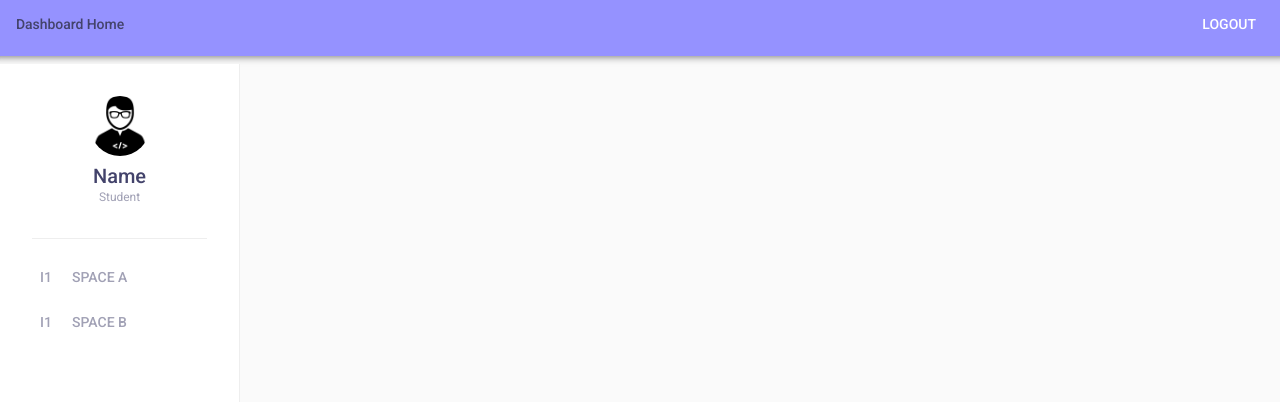
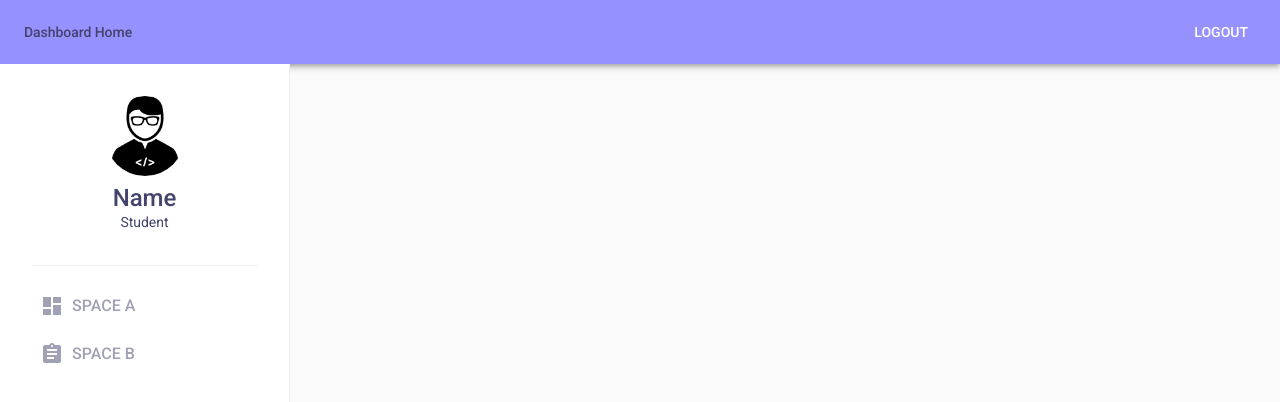
Before and after one commit to cospacesco/cospace-frontend, a React (Create React App) app: page /dashboard in a window 1280 px wide. Shown: the top 402 px of the page. Built offline with nearby package versions, Linux system fonts and the light colour scheme.

Commit message:
sidebar boilerplate done

```diff
--- a/src/components/Dashboard.js
+++ b/src/components/Dashboard.js
@@ -13,8 +13,22 @@ const useStyles = makeStyles((theme) => ({
   },
   root: {
     flexGrow: 1,
-    margin: "-8px",
+    margin: "0px",
     backgroundColor: palette.primary.light,
+  },
+  // root: {
+  //   paddingTop: 56,
+  //   height: "100%",
+  //   [theme.breakpoints.up("sm")]: {
+  //     paddingTop: 64,
+  //   },
+  // },
+  shiftContent: {
+    paddingLeft: 240,
+  },
+  content: {
+    height: "100%",
+    minHeight: "calc(100vh - 64px)",
   },
 }));
 
--- a/src/components/Sidebar.js
+++ b/src/components/Sidebar.js
@@ -11,6 +11,9 @@ import {
   Button,
 } from "@material-ui/core";
 import avatar from "../images/avatar_1.png";
+import DashboardIcon from "@material-ui/icons/Dashboard";
+import AssignmentIcon from "@material-ui/icons/Assignment";
+
 const useStyles = makeStyles((theme) => ({
   sideBar: {
     display: "flex",
@@ -32,8 +35,8 @@ const useStyles = makeStyles((theme) => ({
     minHeight: "fit-content",
   },
   avatar: {
-    width: 60,
-    height: 60,
+    width: 80,
+    height: 80,
   },
   name: {
     marginTop: theme.spacing(1),
@@ -43,7 +46,7 @@ const useStyles = makeStyles((theme) => ({
   // Below Sidebar.js css
   //
   drawer: {
-    width: 240,
+    width: 290,
     [theme.breakpoints.up("lg")]: {
       marginTop: 64,
       height: "calc(100% - 64px)",
@@ -78,7 +81,7 @@ const useStyles = makeStyles((theme) => ({
     textTransform: "none",
     letterSpacing: 0,
     width: "100%",
-    fontSize: 14,
+    fontSize: 16,
     fontWeight: 500,
     "&:hover": {
       color: theme.palette.primary.main,
@@ -116,7 +119,7 @@ const Sidebar = () => {
       <Drawer
         anchor="left"
         classes={{ paper: classes.drawer }}
-        onClose="true"
+        // onClose="true"
         open="true"
         variant="persistent"
       >
@@ -129,10 +132,10 @@ const Sidebar = () => {
               src={avatar}
               to="/settings"
             />
-            <Typography className={classes.name} variant="h4">
+            <Typography className={classes.name} variant="h3">
               {user.name}
             </Typography>
-            <Typography variant="body2">{user.bio}</Typography>
+            <Typography variant="body1">{user.bio}</Typography>
           </div>
 
           <Divider className={classes.divider} />
@@ -149,7 +152,9 @@ const Sidebar = () => {
                 // component={CustomRouterLink}
                 // to={page.href}
               >
-                <div className={classes.icon}>I1</div>
+                <div className={classes.icon}>
+                  <DashboardIcon />
+                </div>
                 SPACE A
               </Button>
             </ListItem>
@@ -164,7 +169,9 @@ const Sidebar = () => {
                 // component={CustomRouterLink}
                 // to={page.href}
               >
-                <div className={classes.icon}>I1</div>
+                <div className={classes.icon}>
+                  <AssignmentIcon />
+                </div>
                 SPACE B
               </Button>
             </ListItem>
```
Also changed, not shown: 1 other file (tests, documents, lock files or other folders).
